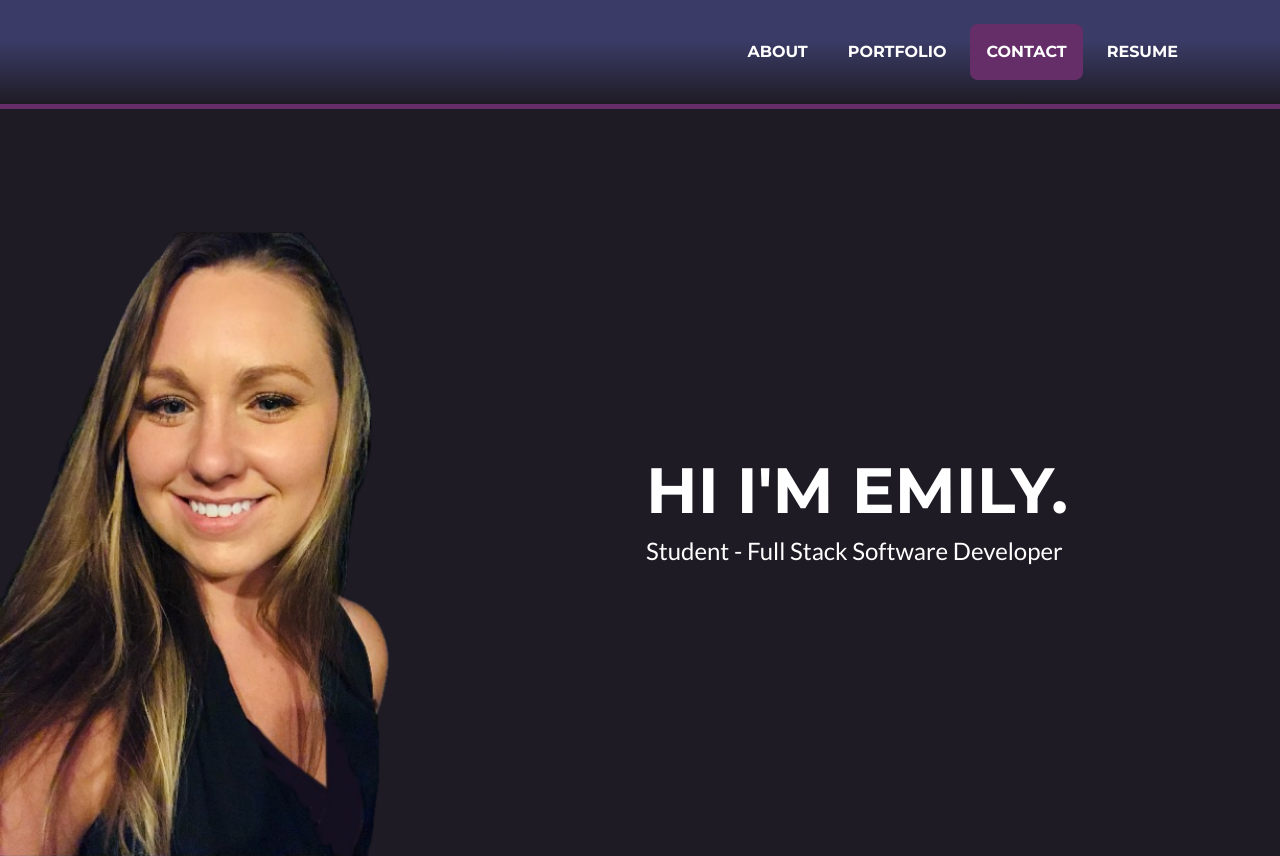
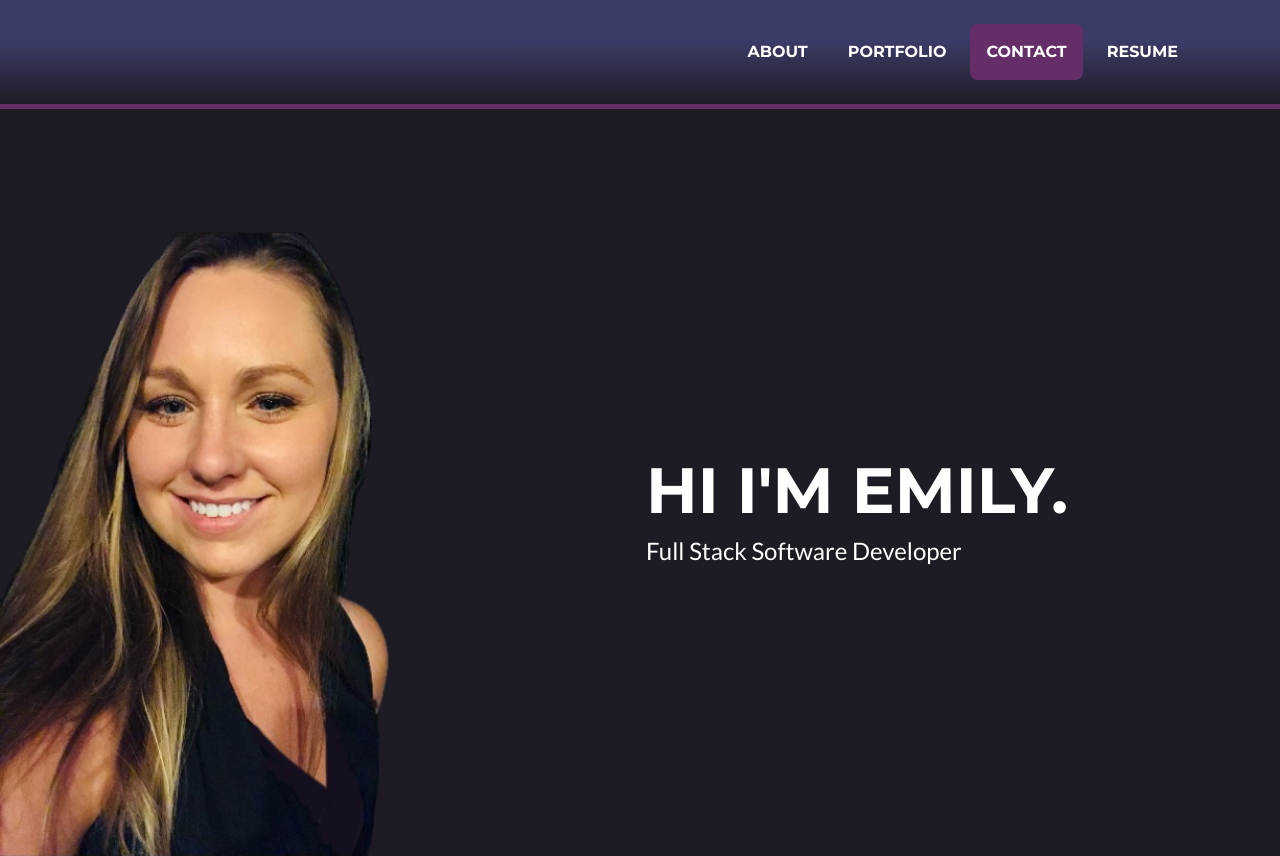
Before and after one commit to eburger939/dev-portfolio, a plain HTML site: page index.html in a window 1280 px wide. Shown: the top 856 px of the page. Drawn offline with nearby package versions, Linux system fonts and the light colour scheme.

Commit message:
removed student

```diff
--- a/index.html
+++ b/index.html
@@ -49,7 +49,7 @@
                 <!-- Icon Divider-->
 
                 <!-- Masthead Subheading-->
-                <p class="masthead-subheading font-weight-light mb-0">Student - Full Stack Software Developer</p>
+                <p class="masthead-subheading font-weight-light mb-0">Full Stack Software Developer</p>
 
             </div>
 
```
